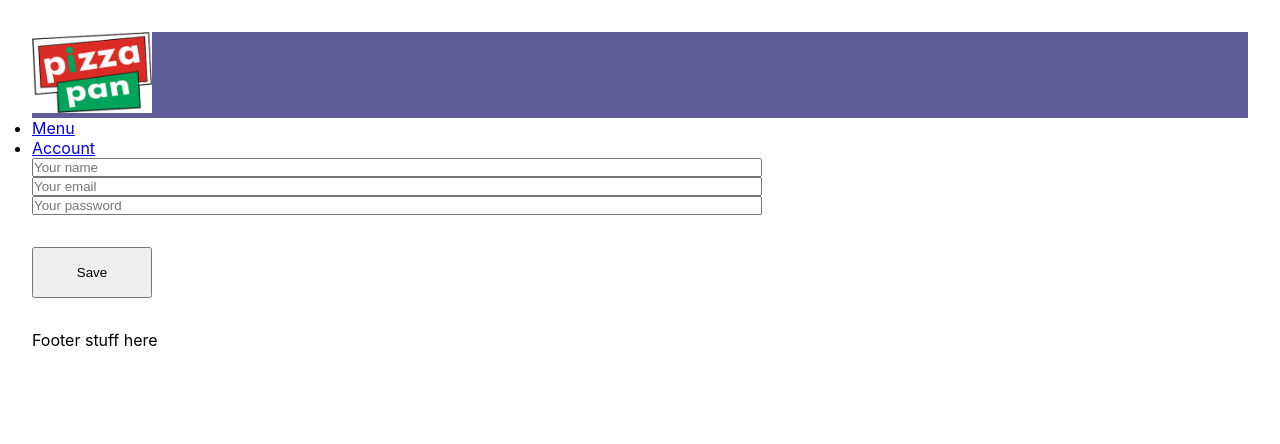
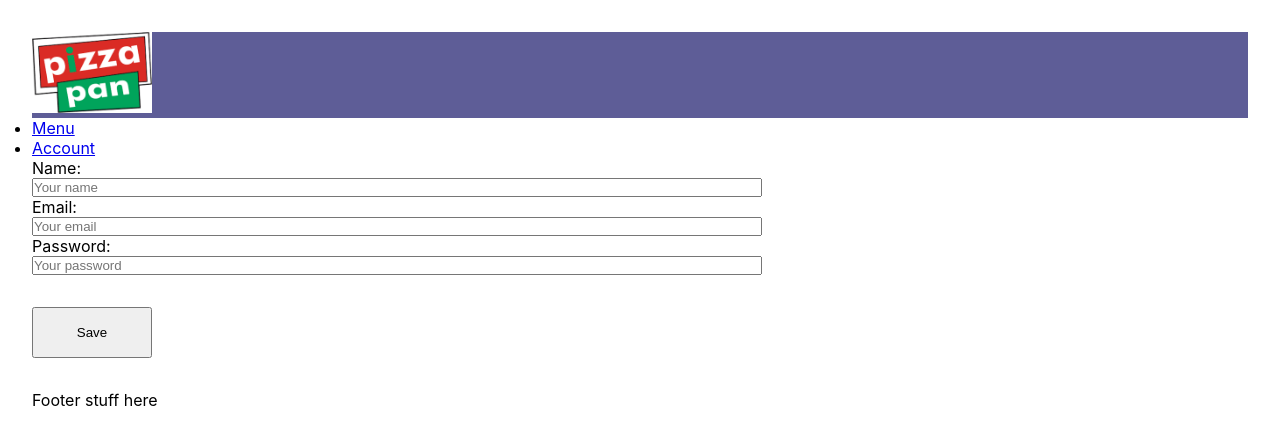
Before and after one commit to Katie-Sloan/E44_Final_Project, a React (Create React App) app in the folder pizza_pan_client/: page /account in a window 1280 px wide. Shown: the top 444 px of the page. Built offline with nearby package versions, Linux system fonts and the light colour scheme; no server answers.

Commit message:
fixed problem with email address saving to api

```diff
--- a/pizza_pan_client/src/components/AccountDetails.js
+++ b/pizza_pan_client/src/components/AccountDetails.js
@@ -8,7 +8,7 @@ const AccountDetails = ({user}) => {
     const [stateUser, setStateUser] = useState(
         {
             name: "",
-            email: "",
+            emailAddress: "",
             password: ""
         }
     )
@@ -34,8 +34,11 @@ const AccountDetails = ({user}) => {
     return(
         <>
         <form onSubmit= {handleSubmit}>
+            <label htmlFor="name">Name:</label>
             <input type="text" placeholder="Your name" name="name" onChange={handleChange} value={stateUser.name}/>
-            <input type="text" placeholder="Your email" name="email" onChange={handleChange} value={stateUser.email}/>
+            <label htmlFor="email">Email:</label>
+            <input type="text" placeholder="Your email" name="emailAddress" onChange={handleChange} value={stateUser.email_address}/>
+            <label type="password">Password:</label>
             <input type="text" placeholder="Your password" name="password" onChange={handleChange} value={stateUser.password}/>
             <button type="submit">Save</button>
         </form>
```
